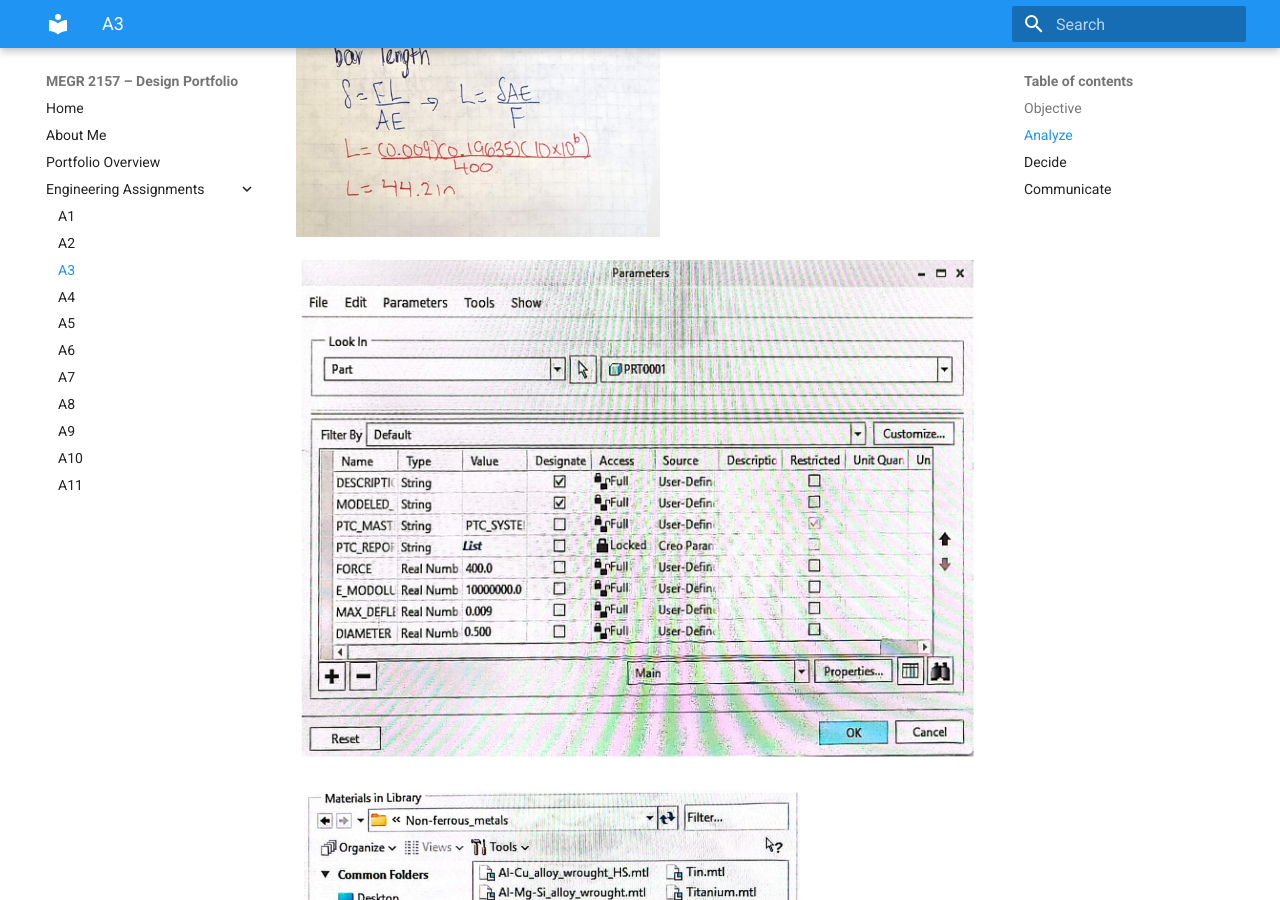
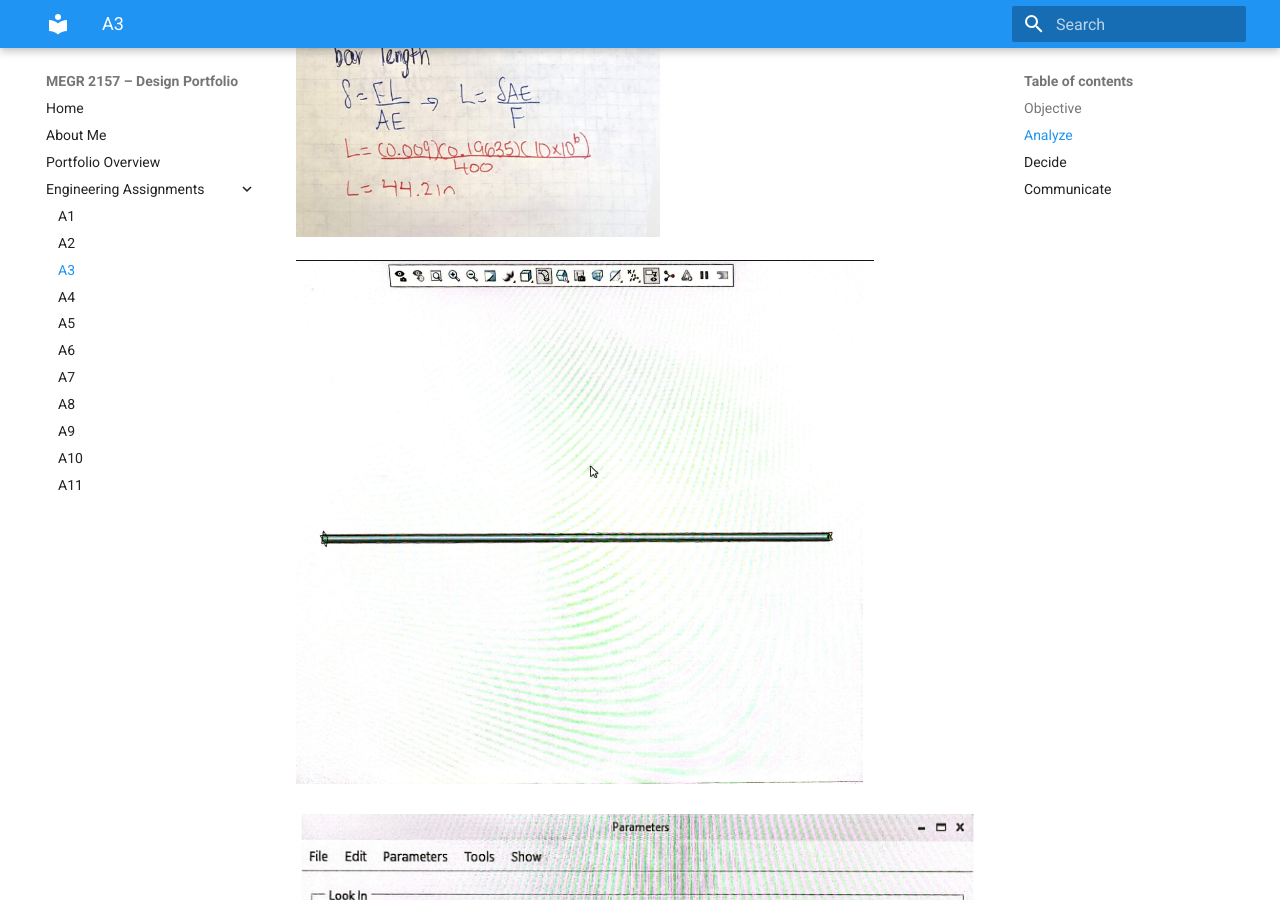
Before and after one commit to ncenatus/design-project-portfolio, an MkDocs documentation site: the page built from docs/assignments/A03/index.md, in a window 1280 px wide and 900 px high, scrolled down 495 px. Built offline with MkDocs 1.6.1 and Material for MkDocs 9.7.7, drawn with Linux system fonts in a browser that asks for light colours.

Commit message:
Update index.md

```diff
--- a/docs/assignments/A03/index.md
+++ b/docs/assignments/A03/index.md
@@ -6,7 +6,7 @@
 ## Analyze
 ![A3](A.png)
 
-
+![A3](PART.png)
 
 ![A3](PARAMETERS.png)
 
```
